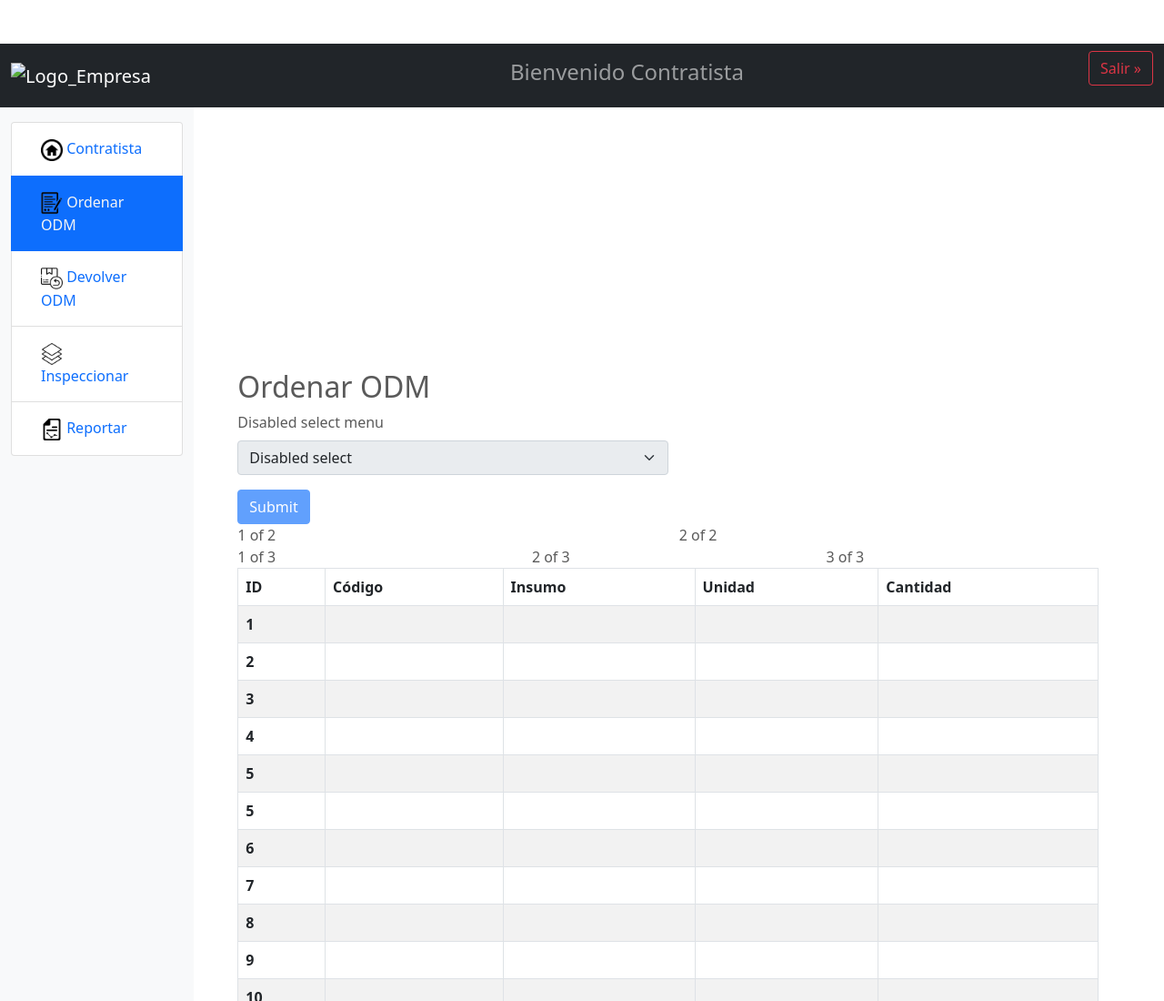
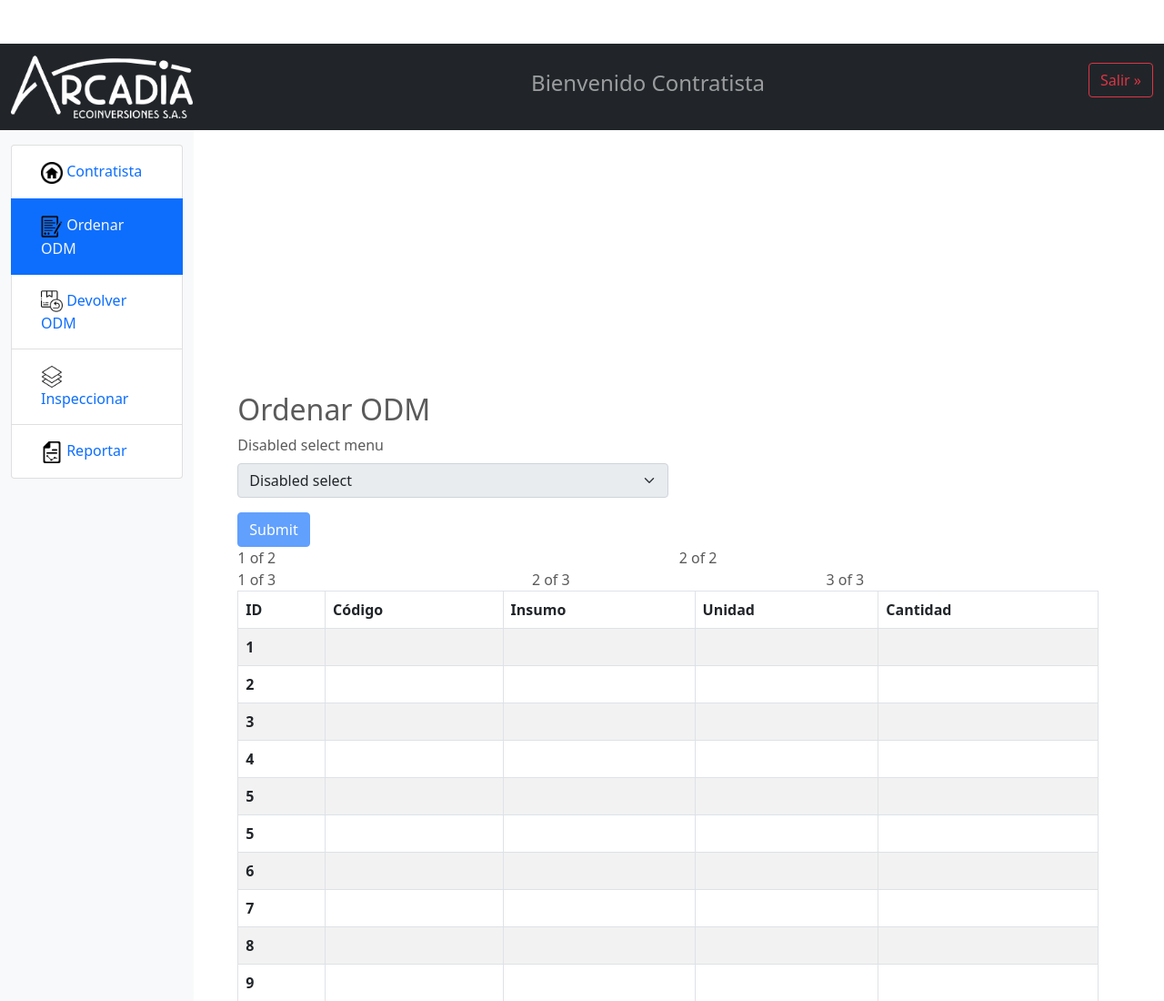
Before and after one commit to PilarC18/Software-constructora, a plain HTML site: page paginas/Contratista/Index_Contratista_OrdenarODMC.html in a window 1280 px wide. Shown: the top 1100 px of the page at 91% size. Drawn offline with nearby package versions, Linux system fonts and the light colour scheme; files that its build step writes are made by us from their sources; files whose address does not match are found by name.

Commit message:
cambio imagen logo de contratista

```diff
--- a/paginas/Contratista/Index_Contratista_OrdenarODMC.html
+++ b/paginas/Contratista/Index_Contratista_OrdenarODMC.html
@@ -35,7 +35,7 @@
     <nav class="navbar navbar-expand-lg navbar-dark bg-dark">
 
         <div class="container-fluid">
-            <a class="navbar-brand" href="Index_Portada.html"><img src="../img/logoBN.png" class="img-fluid"
+            <a class="navbar-brand" href="Index_Portada.html"><img src="/img/logoBN.png" class="img-fluid"
                     width="200px" height="200px" alt="Logo_Empresa"></a>
             <span class="navbar-text">
                 <h4>Bienvenido Contratista</h4>
```
